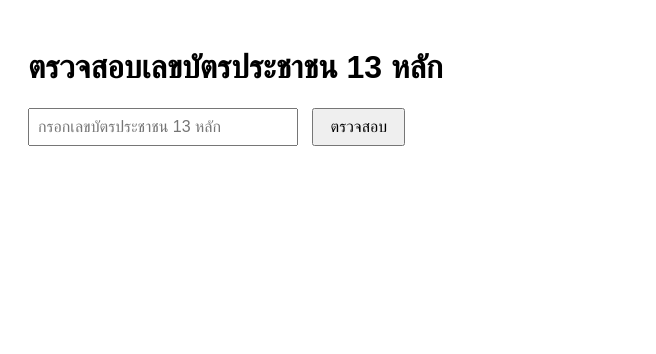
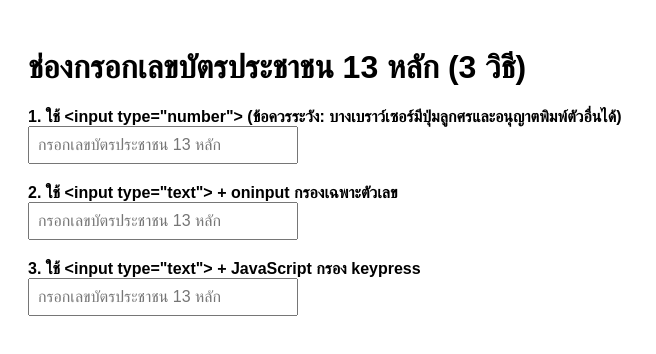
Before and after one commit to pitipol-au/pitipol-au.github.io, a plain HTML site: page index.html in a window 1280 px wide. Shown: the whole page, without its empty margins (0-656 px from the left). Drawn offline with Linux system fonts and the light colour scheme.

Commit message:
Update index.html

```diff
--- a/index.html
+++ b/index.html
@@ -1,47 +1,37 @@
 <!DOCTYPE html>
 <html>
 <head>
-    <title>ตรวจสอบเลขบัตรประชาชน</title>
-    <style>
-        body { font-family: Arial, sans-serif; padding: 20px; }
-        input { padding: 8px; font-size: 16px; width: 250px; }
-        button { padding: 8px 16px; font-size: 16px; margin-left: 10px; }
-        #result { margin-top: 20px; font-weight: bold; }
-    </style>
+  <title>ช่องกรอกเลขบัตรประชาชน 3 วิธี</title>
+  <style>
+    body { font-family: Arial, sans-serif; padding: 20px; }
+    label { display: block; margin-top: 20px; font-weight: bold; }
+    input { padding: 8px; font-size: 16px; width: 250px; }
+  </style>
 </head>
 <body>
-    <h1>ตรวจสอบเลขบัตรประชาชน 13 หลัก</h1>
-    <input type="text" id="idcard" placeholder="กรอกเลขบัตรประชาชน 13 หลัก" maxlength="13">
-    <button onclick="checkID()">ตรวจสอบ</button>
-    <div id="result"></div>
+  <h1>ช่องกรอกเลขบัตรประชาชน 13 หลัก (3 วิธี)</h1>
 
-    <script>
-        function checkID() {
-            const id = document.getElementById('idcard').value.trim();
-            const resultDiv = document.getElementById('result');
+  <!-- วิธีที่ 1: type="number" -->
+  <label for="id1">1. ใช้ &lt;input type="number"&gt; (ข้อควรระวัง: บางเบราว์เซอร์มีปุ่มลูกศรและอนุญาตพิมพ์ตัวอื่นได้)</label>
+  <input type="number" id="id1" maxlength="13" placeholder="กรอกเลขบัตรประชาชน 13 หลัก">
 
-            if (id.length !== 13 || !/^\d{13}$/.test(id)) {
-                resultDiv.textContent = "กรุณากรอกเลขบัตรประชาชนให้ถูกต้อง 13 หลัก";
-                resultDiv.style.color = "red";
-                return;
-            }
+  <!-- วิธีที่ 2: type="text" + oninput replace กรองไม่ใช่ตัวเลข -->
+  <label for="id2">2. ใช้ &lt;input type="text"&gt; + oninput กรองเฉพาะตัวเลข</label>
+  <input type="text" id="id2" maxlength="13" placeholder="กรอกเลขบัตรประชาชน 13 หลัก"
+         oninput="this.value = this.value.replace(/[^0-9]/g, '')">
 
-            let sum = 0;
-            for (let i = 0; i < 12; i++) {
-                sum += parseInt(id.charAt(i)) * (13 - i);
-            }
-            const correctCheckDigit = (11 - (sum % 11)) % 10;
-            const inputCheckDigit = parseInt(id.charAt(12));
+  <!-- วิธีที่ 3: type="text" + JavaScript keypress กรองป้องกันตอนพิมพ์ -->
+  <label for="id3">3. ใช้ &lt;input type="text"&gt; + JavaScript กรอง keypress</label>
+  <input type="text" id="id3" maxlength="13" placeholder="กรอกเลขบัตรประชาชน 13 หลัก">
 
-            if (correctCheckDigit === inputCheckDigit) {
-                resultDiv.innerHTML = `เลขบัตรประชาชน <strong>${id}</strong> ถูกต้อง ✔️`;
-                resultDiv.style.color = "green";
-            } else {
-                const correctedID = id.substring(0, 12) + correctCheckDigit;
-                resultDiv.innerHTML = `เลขบัตรประชาชนไม่ถูกต้อง ❌<br>เลขบัตรที่ถูกต้องคือ: <strong>${correctedID}</strong>`;
-                resultDiv.style.color = "red";
-            }
-        }
-    </script>
+  <script>
+    // วิธีที่ 3: กรองไม่ให้พิมพ์ตัวอักษรหรือสัญลักษณ์ที่ไม่ใช่เลข
+    document.getElementById('id3').addEventListener('keypress', function(e) {
+      // ถ้าไม่ใช่เลข 0-9 หยุด event ไม่ให้พิมพ์
+      if (!/[0-9]/.test(e.key)) {
+        e.preventDefault();
+      }
+    });
+  </script>
 </body>
 </html>
```
